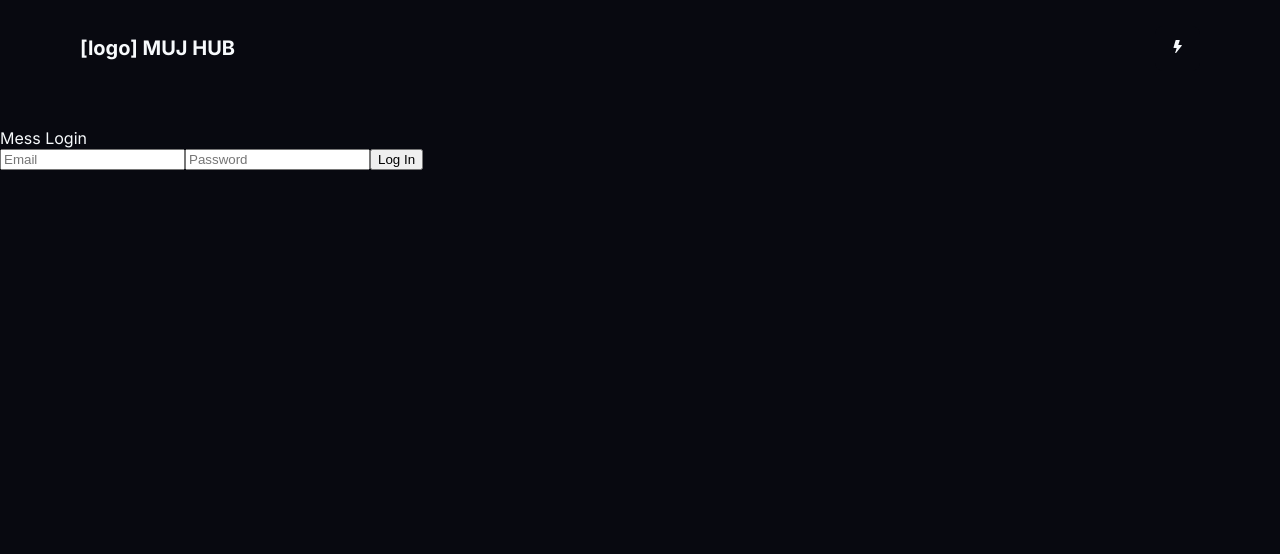
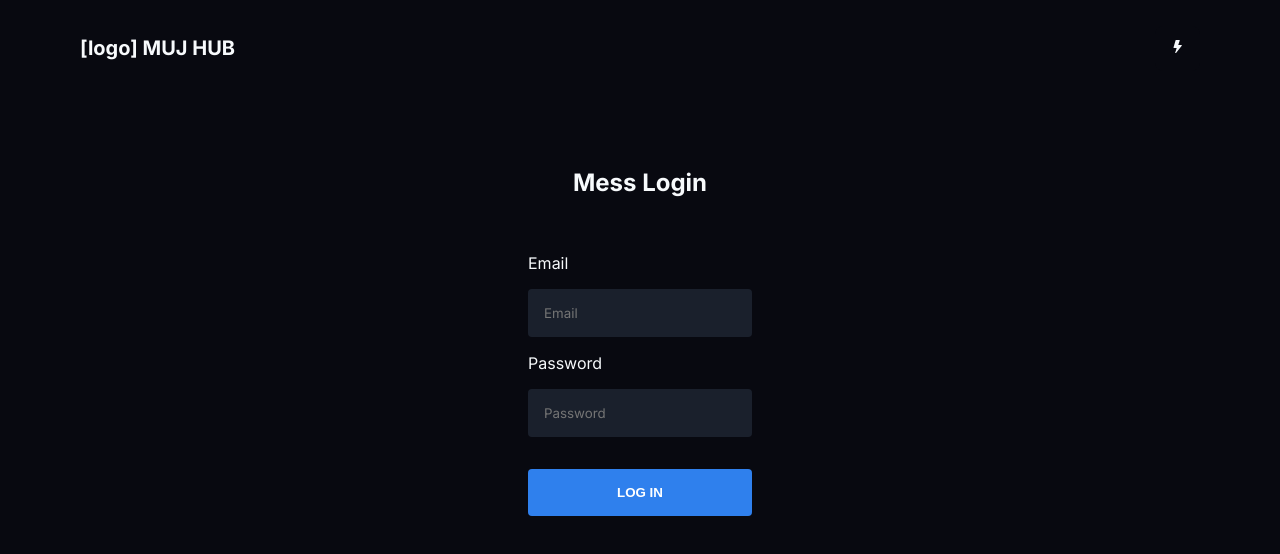
Before and after one commit to mujhub/website, a React (Create React App) app: page /mess/login in a window 1280 px wide. Shown: the top 554 px of the page. Built offline with nearby package versions, Linux system fonts and the light colour scheme; no server answers.

Commit message:
[CSS] Dashboard and mess login

```diff
--- a/src/components/Mess/Dashboard.jsx
+++ b/src/components/Mess/Dashboard.jsx
@@ -1,6 +1,12 @@
 import React, { useState, useEffect } from "react";
 import { useAuth } from "../../contexts/Auth";
 import { setMessMenu } from "../../services/firestore";
+
+//styles
+import {} from "../../styles/components/MessStyles";
+import { Container } from "../../styles/Shared/Container";
+import { Button } from "../../styles/Shared/Button";
+import { FormStyles } from "../../styles/components/HomeStyles";
 
 const Dashboard = ({ currentMenuData }) => {
   const [isLoading, setIsLoading] = useState(false);
@@ -60,22 +66,49 @@ const Dashboard = ({ currentMenuData }) => {
     if (!currentMenuData) return <div>No data.</div>;
     if (currentMenuData.meals && typeof currentMenuData.meals === "object")
       return (
+        <FormStyles>
           <div>
-					<select id='meal' onChange={handleSelectChange}>
+            <label>Meal</label>
+            <select id="meal" onChange={handleSelectChange}>
               {currentMenuData.meals.map((meal, i) => (
                 <option key={i.toString()} value={i}>
                   {meal.name}
                 </option>
               ))}
             </select>
-					<br />
-					<textarea rows='20' cols='30' name='menu' value={selectedMenu} onChange={handleMenuChange} />
-					<br />
-					<input type='checkbox' defaultChecked={selectedSpecial} onChange={handleSpecialChange} />
-					<label>Is Special?</label>
-					<br />
-					<button onClick={handleUpdate}>Update</button>
+            <label>Menu</label>
+            <textarea
+              rows="20"
+              cols="30"
+              name="menu"
+              value={selectedMenu}
+              onChange={handleMenuChange}
+            />
+
+            <div
+              style={{
+                marginTop: "1rem",
+                display: "flex",
+                flexDirection: "row",
+                alignItems: "center",
+              }}
+            >
+              <input
+                className="checkbox"
+                type="checkbox"
+                height="30vh"
+                value="Special"
+                defaultChecked={selectedSpecial}
+                onChange={handleSpecialChange}
+              />
+              <p>Special Menu?</p>
             </div>
+
+            <Button className="submitBtn" onClick={handleUpdate}>
+              Update
+            </Button>
+          </div>
+        </FormStyles>
       );
     else return <div>No meals available.</div>;
   };
@@ -87,14 +120,15 @@ const Dashboard = ({ currentMenuData }) => {
   }, [message]);
 
   useEffect(() => {
-		if (currentMenuData.meals) setSelectedMenu(menuToText(currentMenuData.meals[0].menu));
+    if (currentMenuData.meals)
+      setSelectedMenu(menuToText(currentMenuData.meals[0].menu));
   }, [currentMenuData]);
 
   return (
-		<div>
+    <Container center column>
       {renderForm()}
       {message ? message : null}
-		</div>
+    </Container>
   );
 };
 
--- a/src/components/Mess/LoginForm.jsx
+++ b/src/components/Mess/LoginForm.jsx
@@ -1,7 +1,18 @@
 import React, { useState, useCallback, useContext, useEffect } from "react";
-import { withRouter, Redirect, useHistory, useRouteMatch } from "react-router-dom";
+import {
+  withRouter,
+  Redirect,
+  useHistory,
+  useRouteMatch,
+} from "react-router-dom";
 import { auth } from "../../services/firestore";
 import { useAuth, AuthContext } from "../../contexts/Auth";
+
+//styles
+import { FormStyles } from "../../styles/components/HomeStyles";
+import { Button } from "../../styles/Shared/Button";
+import { Container } from "../../styles/Shared/Container";
+import { H5 } from "../../styles/Shared/StyledTypes";
 
 const LoginForm = () => {
   const { login, currentUser } = useAuth();
@@ -37,18 +48,37 @@ const LoginForm = () => {
   }, [error]);
 
   return (
-		<div>
+    <FormStyles>
+      <Container m="2rem 2rem" center>
         {currentUser ? <Redirect to={"/mess"} /> : null}
-			<div>Mess Login</div>
+        <H5>Mess Login</H5>
         {error ? <div>{error}</div> : null}
         <form onSubmit={handleLogin}>
-				<input disabled={isLoading} placeholder='Email' name='email' type='email' />
-				<input disabled={isLoading} placeholder='Password' name='password' type='password' />
-				<button disabled={isLoading} type='submit'>
-					{!isLoading ? "Log In" : "Loading..."}
-				</button>
+          <div>
+            <label htmlFor="email">Email</label>
+            <input
+              disabled={isLoading}
+              placeholder="Email"
+              name="email"
+              type="email"
+            />
+          </div>
+          <div>
+            <label htmlFor="email">Password</label>
+            <input
+              disabled={isLoading}
+              placeholder="Password"
+              name="password"
+              type="password"
+            />
+          </div>
+
+          <Button className="submitBtn" disabled={isLoading} type="submit">
+            {!isLoading ? "LOG IN" : "Loading..."}
+          </Button>
         </form>
-		</div>
+      </Container>
+    </FormStyles>
   );
 };
 
```
Lines whose indentation alone changed are shown as unchanged.
